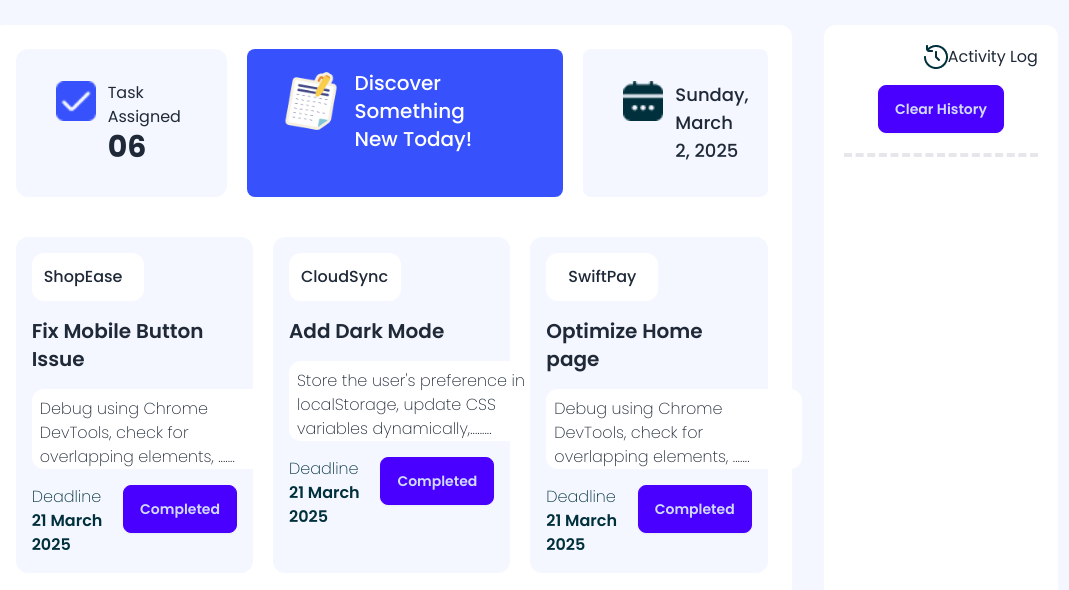
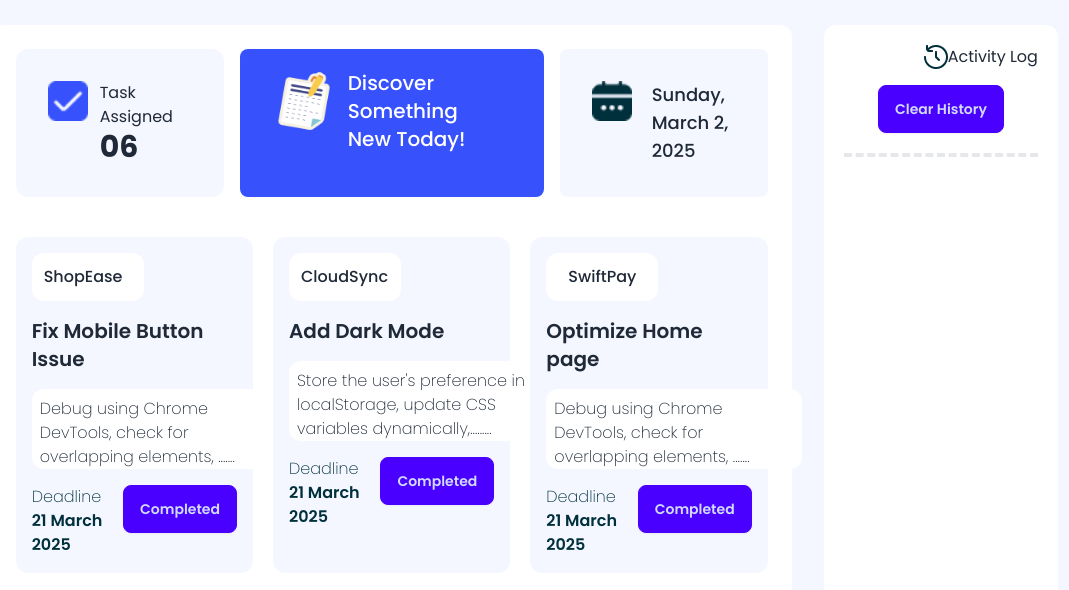
Before and after one commit to dipu-barman/Assinment-5-by-java, a plain HTML site: page index.html in a window 1280 px wide. Shown: the part 131-721 px from the top of the page, without its empty margins (115-1184 px from the left). Drawn offline with nearby package versions, Linux system fonts and the light colour scheme.

Commit message:
added -with -part

```diff
--- a/index.html
+++ b/index.html
@@ -47,11 +47,11 @@
         <!-- section part 222222 -->
 
         <div class=" bg-[#FFFFFF] w-9/12 p-6 rounded-xl">
-            <div class="flex gap-5  justify-between">
+            <div class="flex gap-4  justify-between">
 
                 <!-- value 6 discrease part -->
 
-                <div class="flex bg-[#F4F7FF] px-10 py-8 gap-3 rounded-xl">
+                <div class="flex bg-[#F4F7FF] px-8 py-8 gap-3 rounded-xl w-64">
                     <img class="h-10" src="assets/checkbox.png" alt="">
                     <div>
                         <h5 class="font-normal">Task Assigned</h5>
@@ -67,9 +67,9 @@
 
                 </div>
 
-                <div  class="flex bg-[#F4F7FF] rounded-lg px-10 py-8 gap-3">
+                <div  class="flex bg-[#F4F7FF] rounded-lg px-8 py-8 gap-5 w-64">
                     <img class="h-10" src="assets/calender.png" alt="">
-                    <p id="time" class="w-20 text-lg font-medium"></p>
+                    <p id="time" class="w-20 text-lg  font-medium "></p>
                 </div>
 
             </div>
```
